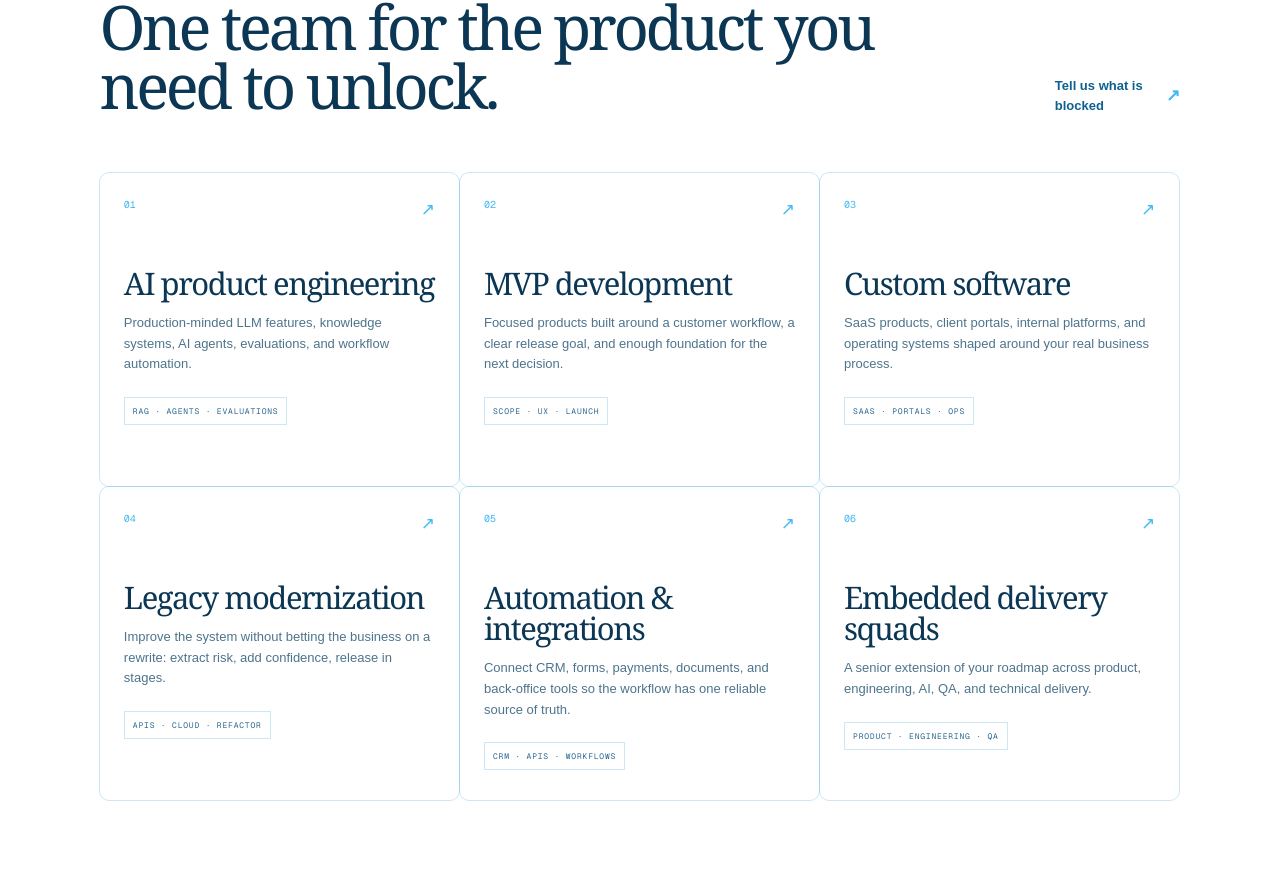
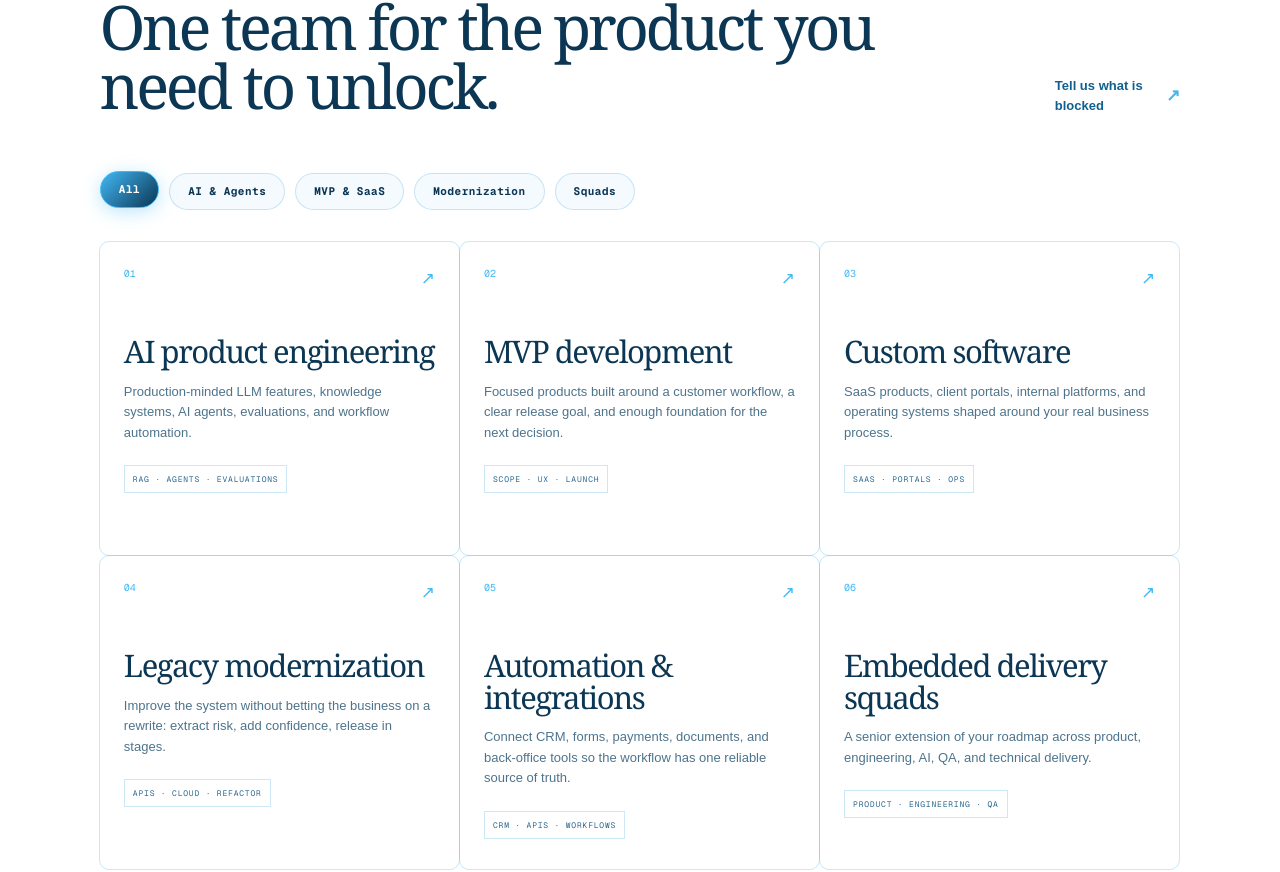
Before and after one commit to Free-devloper/roytechAI, a Next.js app: page / in a window 1280 px wide. Shown: the part 1912-2784 px from the top of the page. Built offline with nearby package versions, Linux system fonts and the light colour scheme.

Commit message:
Add interactive service category filter tabs & enhanced 3D shimmer hover effects to #services section

```diff
--- a/app/globals.css
+++ b/app/globals.css
@@ -197,3 +197,33 @@
   transform: perspective(800px) rotateX(-2deg) translateZ(8px);
   box-shadow: 0 10px 25px rgba(66, 184, 244, 0.18);
 }
+
+/* Interactive Service Category Tabs */
+.service-tabs {
+  display: flex;
+  flex-wrap: wrap;
+  gap: 10px;
+  margin-bottom: 32px;
+}
+
+.service-tab-btn {
+  background: rgba(244, 250, 255, 0.85);
+  border: 1px solid var(--line);
+  color: var(--paper);
+  font-family: var(--font-geist-mono), monospace;
+  font-size: 11px;
+  font-weight: 700;
+  padding: 9px 18px;
+  border-radius: 20px;
+  cursor: pointer;
+  transition: all 0.22s ease;
+  letter-spacing: 0.5px;
+}
+
+.service-tab-btn:hover, .service-tab-btn.active {
+  background: linear-gradient(135deg, #42b8f4 0%, #0b3654 100%);
+  color: #ffffff;
+  border-color: #42b8f4;
+  box-shadow: 0 4px 18px rgba(66, 184, 244, 0.35);
+  transform: translateY(-2px);
+}
--- a/app/page.tsx
+++ b/app/page.tsx
@@ -82,6 +82,17 @@ export default function Home() {
   const [faq, setFaq] = useState(0);
   const [sent, setSent] = useState(false);
   const [briefText, setBriefText] = useState("");
+
+  const [serviceFilter, setServiceFilter] = useState("All");
+
+  const filteredServices = useMemo(() => {
+    if (serviceFilter === "All") return services;
+    if (serviceFilter === "AI & Agents") return services.filter(([_, title, __, tags]) => tags.includes("RAG") || tags.includes("AGENTS") || title.toLowerCase().includes("ai"));
+    if (serviceFilter === "MVP & SaaS") return services.filter(([_, title, __, tags]) => tags.includes("SCOPE") || tags.includes("SAAS") || title.toLowerCase().includes("mvp"));
+    if (serviceFilter === "Modernization") return services.filter(([_, title, __, tags]) => tags.includes("APIS") || tags.includes("CRM") || title.toLowerCase().includes("legacy"));
+    if (serviceFilter === "Squads") return services.filter(([_, title, __, tags]) => tags.includes("PRODUCT") || title.toLowerCase().includes("squad"));
+    return services;
+  }, [serviceFilter]);
 
   // Detailed Estimator State
   const [selectedScope, setSelectedScope] = useState<ProjectScope>("AI Agentic System");
@@ -185,7 +196,39 @@ ESTIMATED BUDGET: ${money.format(detailedEstimate.low)} – ${money.format(detai
 
       <section className="section page-pad dark-panel" id="why"><div className="heading split"><div><p className="eyebrow"><i /> A BETTER DELIVERY PARTNER</p><h2>More momentum. Less vendor drag.</h2></div><p>A great software partner should lower the cognitive load on your team. We make the product, tradeoffs, progress, and ownership clear from the beginning.</p></div><div className="frictions"><article><span>/ 01</span><h3>Context disappears in handoffs.</h3><p>When a project changes hands too often, customer insight and technical judgment disappear with it.</p></article><article><span>/ 02</span><h3>Busy work hides the real release.</h3><p>Long plans and status updates should never be a substitute for working software in front of the right people.</p></article><article><span>/ 03</span><h3>More hours do not mean more leverage.</h3><p>We focus the team on customer value, reliable systems, and decisions that compound after the first launch.</p></article></div></section>
 
-      <section className="section page-pad services" id="services"><div className="heading align-end"><div><p className="eyebrow"><i /> WHAT WE MAKE</p><h2>One team for the product you need to unlock.</h2></div><a className="link" href="#contact">Tell us what is blocked <Arrow /></a></div><div className="service-grid">{services.map(([number, title, text, tags]) => <article key={number}><div><span>{number}</span><b>↗</b></div><h3>{title}</h3><p>{text}</p><small>{tags}</small></article>)}</div></section>
+      <section className="section page-pad services" id="services">
+        <div className="heading align-end">
+          <div>
+            <p className="eyebrow"><i /> WHAT WE MAKE</p>
+            <h2>One team for the product you need to unlock.</h2>
+          </div>
+          <a className="link" href="#contact">Tell us what is blocked <Arrow /></a>
+        </div>
+
+        <div className="service-tabs">
+          {["All", "AI & Agents", "MVP & SaaS", "Modernization", "Squads"].map((cat) => (
+            <button
+              type="button"
+              key={cat}
+              className={`service-tab-btn ${serviceFilter === cat ? "active" : ""}`}
+              onClick={() => setServiceFilter(cat)}
+            >
+              {cat}
+            </button>
+          ))}
+        </div>
+
+        <div className="service-grid">
+          {filteredServices.map(([number, title, text, tags]) => (
+            <article key={number}>
+              <div><span>{number}</span><b>↗</b></div>
+              <h3>{title}</h3>
+              <p>{text}</p>
+              <small>{tags}</small>
+            </article>
+          ))}
+        </div>
+      </section>
 
       <section className="section page-pad method" id="method"><div className="heading split"><div><p className="eyebrow"><i /> THE ROYTECH AI METHOD</p><h2>AI accelerates the work. Product judgment keeps it useful.</h2></div><p>We use AI for research, boilerplate, test coverage, documentation, and iteration—while engineers stay accountable for architecture, quality, security, and release.</p></div><div className="method-board"><div><span>AI-NATIVE PRODUCT LOOP</span><span>INPUT → OUTPUT</span></div><p>Product brief <b>→</b> Scope & system map <b>→</b> AI-augmented build <b>→</b> Tested release</p><footer>{["Model selection", "Human review", "Automated QA", "Evaluation sets", "Observability", "Documented handover"].map((x) => <span key={x}>{x}</span>)}</footer></div><div className="steps">{steps.map(([number, label, title, text]) => <article key={number}><span>{number}</span><div><small>{label}</small><h3>{title}</h3></div><p>{text}</p></article>)}</div></section>
 
```
